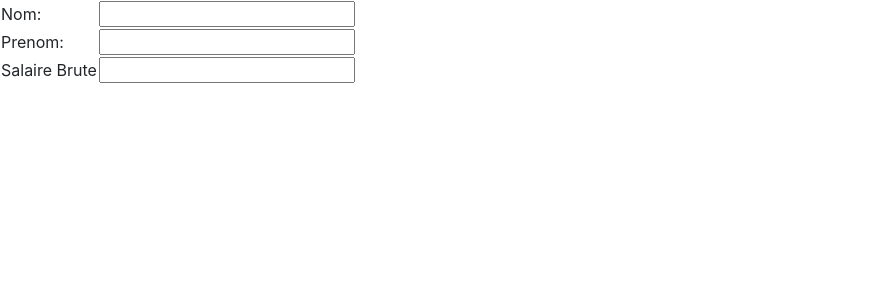
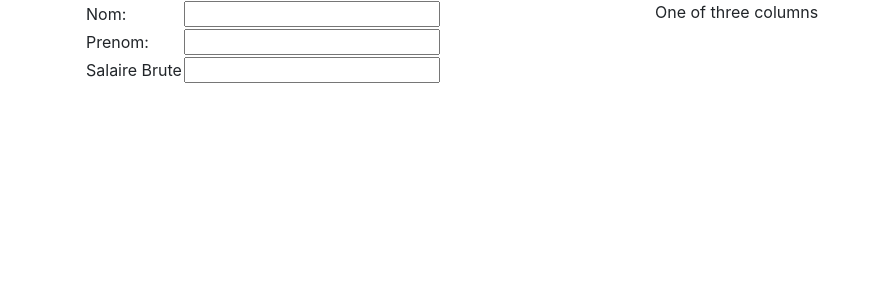
Before and after one commit to khalillakhdhar/TP_divers_php, a PHP site: page / in a window 1280 px wide. Shown: the top 300 px of the page, without its empty margins (0-879 px from the left). Run offline with PHP 8.4, Linux system fonts and the light colour scheme.

Commit message:
Update index.php

```diff
--- a/index.php
+++ b/index.php
@@ -6,6 +6,9 @@
 </head>
 
 <body>
+    <div class="container">
+        <div class="row">
+            <div class="col-sm">
                 <form>
                     <table>
                         <tr>
@@ -25,6 +28,15 @@
 
 
                 </form>
+            </div>
+            <div class="col-sm">
+                One of three columns
+            </div>
+
+        </div>
+    </div>
+
+
 
 
 </body>
```
Lines whose indentation alone changed are shown as unchanged.
